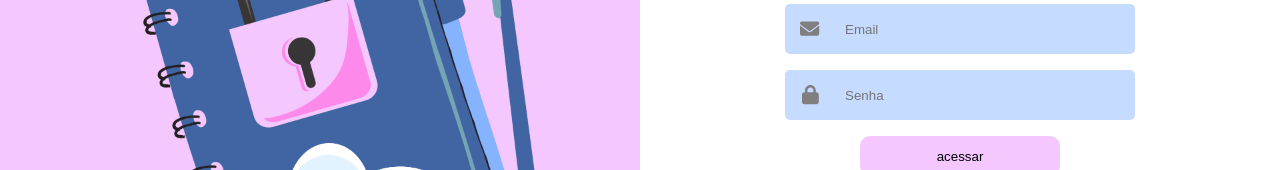
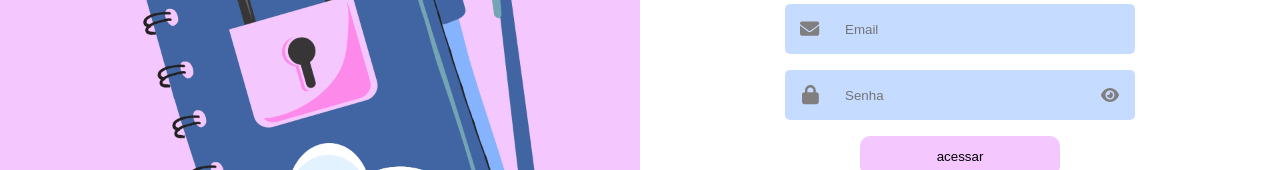
Before and after one commit to kayquerich/innerlyinterface, a React (Create React App) app: page / in a window 1280 px wide. Shown: the part 347-517 px from the top of the page. Built offline with nearby package versions, Linux system fonts and the light colour scheme.

Commit message:
add: integração com o endpoint de login da api e inserindo algumas animações

```diff
--- a/package.json
+++ b/package.json
@@ -12,6 +12,7 @@
     "@testing-library/react": "^16.3.0",
     "@testing-library/user-event": "^13.5.0",
     "gh-pages": "^6.3.0",
+    "nprogress": "^0.2.0",
     "react": "^19.1.0",
     "react-dom": "^19.1.0",
     "react-router-dom": "^7.6.1",
--- a/src/components/Input.js
+++ b/src/components/Input.js
@@ -10,6 +10,10 @@ export function Input ({id, name, type, placeholder, icon, handleChange, styleTy
             return styles.inputlogin
         } else if (styleType === 'edit') {
             return styles.editinput
+        } else if (styleType === 'senha') {
+            return styles.senha
+        } else if (styleType === 'senhac') {
+            return styles.senhac
         } else {
             return styles.input
         }
@@ -24,10 +28,30 @@ export function Input ({id, name, type, placeholder, icon, handleChange, styleTy
     }
 
     const defineTypeIcon = () => {
-        if (styleType === 'login') {
+        if (styleType === 'login' || styleType === 'senha') {
             return styles.iconinputl
         } else {
             return styles.iconinputc
+        }
+    }
+
+    const defineTypeShow = () => {
+        if (styleType === 'senha') {
+            return styles.showpass
+        } else if (styleType === 'senhac') {
+            return styles.showpassc
+        }
+    }
+
+    const [typeInp, setTypeInp] = useState(type)
+    const [eye, setEye] = useState('eye')
+    const showPass = (e) => {
+        if (typeInp === 'text'){
+            setTypeInp('password')
+            setEye('eye')
+        } else {
+            setTypeInp('text')
+            setEye('eye-slash')
         }
     }
 
@@ -40,13 +64,16 @@ export function Input ({id, name, type, placeholder, icon, handleChange, styleTy
             ) : <></>}
             <input
                 value={value}
-                type={type}
+                type={typeInp}
                 id={id}
                 name={name}
                 placeholder={placeholder}
                 onChange={handleChange}
                 className={setStyle()}
             />
+            {styleType === 'senha' || styleType === 'senhac' ? (
+                <div className={defineTypeShow()} onClick={showPass}><Icon icon={eye}/></div>
+            ) : <></>}
         </div>
     )
 }
--- a/src/index.css
+++ b/src/index.css
@@ -22,3 +22,26 @@ code {
 html, body, #root {
     height: 100%;
 }
+
+#nprogress .bar {
+  background: #4f46e5; /* cor principal */
+  height: 6px;
+  display: none;       /* altura da barra */
+}
+
+/* adiciona sombra abaixo da barra */
+#nprogress .bar {
+  box-shadow: 0 0 10px #4f46e5, 0 0 5px #4f46e5;
+  display: none;
+}
+
+/* customiza o spinner opcional */
+#nprogress .spinner-icon {
+  border-top-color: #4f46e5;
+  border-left-color: #4f46e5;
+}
+
+/* remove o spinner se quiser */
+#nprogress .spinner {
+  display: none;
+}
--- a/src/pages/Cadastro.js
+++ b/src/pages/Cadastro.js
@@ -89,6 +89,7 @@ export default function Cadastro () {
                         type='password'
                         handleChange={onHandleChange}
                         icon='lock'
+                        styleType='senhac'
                     />
                     <ButtonSubmit text='cadastrar' handleClick={onHandleSubmit}/>
                     <p className={styles.link} onClick={onHandleClickLink}>{linkText}</p>
--- a/src/pages/Login.js
+++ b/src/pages/Login.js
@@ -7,6 +7,8 @@ import { useState } from 'react'
 import { useNavigate } from 'react-router-dom'
 import onda from '../assets/onda-cut.png'
 import { Page } from '../components/Container'
+import 'nprogress/nprogress.css'
+import nProgress from 'nprogress'
 
 export default function Login () {
 
@@ -18,10 +20,38 @@ export default function Login () {
         setDadosUsuario({...dadosUsuario, [e.target.name] : e.target.value})
     }
 
-    const onHandleClick = () => {
-        console.log(dadosUsuario)
-        navigation('registros')
+    const onHandleClick = async () => {
+
+        nProgress.start()
+
+        await fetch('https://innerlyapi.onrender.com/usuarios/login', {
+            method : 'POST',
+            headers : {'Content-Type': 'application/json'},
+            body : JSON.stringify(dadosUsuario),
+        }).then(async (data) => {
+
+            let dados = await data.json()
+
+            if (dados.token) {
+                navigation('registros', {state : {
+                    token : dados.token
+                }})
+            } else {
+                setIcorrect(true)
+                setTimeout(() => {
+                    setIcorrect(false)
+                }, 2000)
+            }
+
+        }).catch((error) => {
+            alert('erro no login')
+        })
+
+        nProgress.done()
+
     }
+
+    const [isIncorrect, setIcorrect] = useState(false)
 
     return (
         <Page>
@@ -47,9 +77,14 @@ export default function Login () {
                         placeholder='Senha'
                         type='password'
                         handleChange={onHandleChange}
-                        styleType='login'
+                        styleType='senha'
                         icon='lock'
                     />
+
+                    {isIncorrect ? (
+                        <div className={styleInput.warning}>email ou senha incorretos*</div>
+                    ) : <></>}
+
                     <ButtonSubmit text='acessar' handleClick={onHandleClick}/>
                     <p onClick={() => navigation('/cadastro')} className={styles.link}>Não tem uma conta? Cadastre-se!</p>
 
--- a/src/styles/input.module.css
+++ b/src/styles/input.module.css
@@ -44,6 +44,48 @@
     border-radius: 0px 5px 5px 0px;
     outline: unset;
     padding-inline: 10px;
+}
+
+.senha {
+    height: 50px;
+    width: 250px;
+    background-color: #C5DBFF;
+    border: none;
+    outline: unset;
+    padding-inline: 10px;
+}
+
+.senhac {
+    height: 40px;
+    width: 250px;
+    background-color: #C5DBFF;
+    border: none;
+    outline: unset;
+    padding-inline: 10px;
+}
+
+.showpass {
+    height: 50px;
+    width: 50px;
+    background-color: #C5DBFF;
+    display: flex;
+    align-items: center;
+    justify-content: center;
+    border-radius: 0px 5px 5px 0px;
+    cursor: pointer;
+    color: #807e7e;
+}
+
+.showpassc {
+    height: 40px;
+    width: 50px;
+    background-color: #C5DBFF;
+    display: flex;
+    align-items: center;
+    justify-content: center;
+    border-radius: 0px 5px 5px 0px;
+    cursor: pointer;
+    color: #807e7e;
 }
 
 .editinput {
@@ -135,6 +177,10 @@
     border-radius: 10px;
 }
 
+.warning {
+    color: red;
+}
+
 @media screen and (width < 430px) {
     .cadastroform {
         width: 350px;
@@ -145,8 +191,12 @@
     .selectdate {
         width: 95px;
     }
-    .input {
+    .input, .inputlogin {
         width: 250px;
+    }
+
+    .senha, .senhac {
+        width: 200px;
     }
 }
 
```
Also changed, not shown: src/components/Loading.js (added), 1 other file (tests, documents, lock files or other folders).
